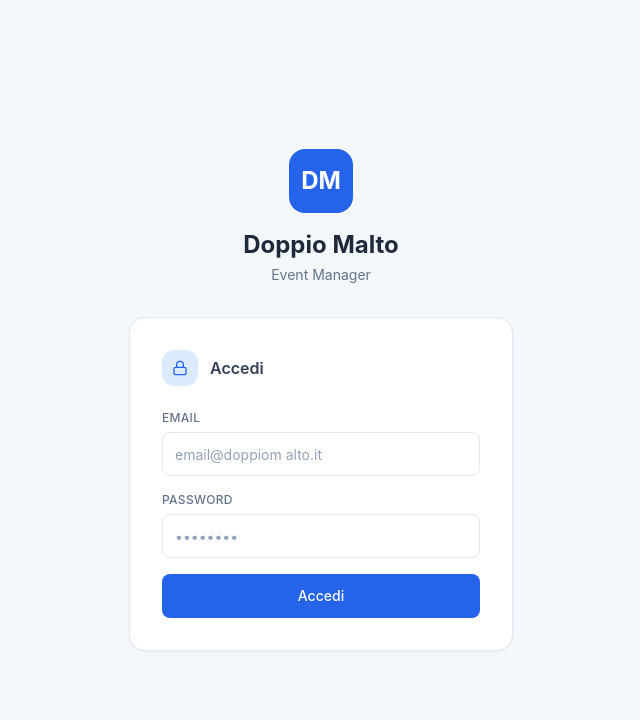
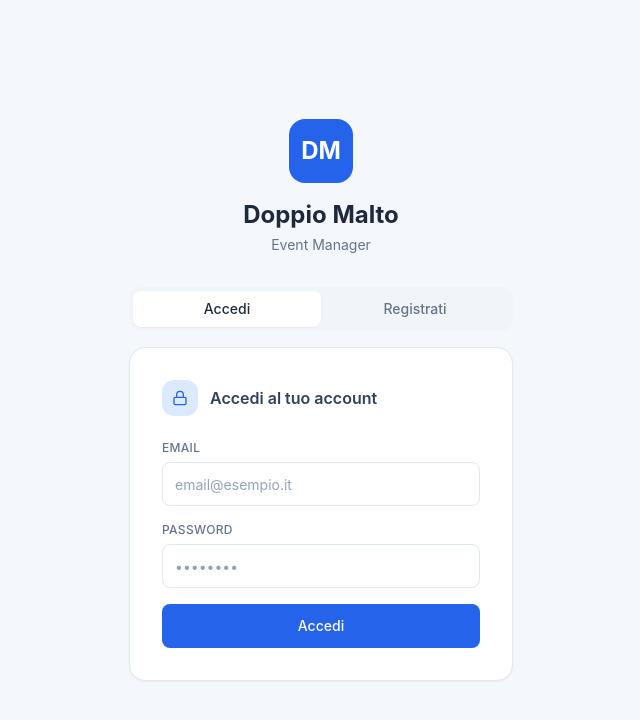
Before and after one commit to perekhrestruslanaa43659-lgtm/app_margini, a Next.js app: page /login in a window 1280 px wide. Shown: the top 720 px of the page, without its empty margins (319-959 px from the left). Built offline with nearby package versions, Linux system fonts and the light colour scheme.

Commit message:
Add registration tab to login page

```diff
--- a/src/app/login/page.tsx
+++ b/src/app/login/page.tsx
@@ -3,14 +3,27 @@
 import { useState } from 'react'
 import { useRouter } from 'next/navigation'
 import { createClient } from '@/lib/supabase/client'
-import { Loader2, Lock } from 'lucide-react'
+import { Loader2, Lock, UserPlus } from 'lucide-react'
+
+type Mode = 'login' | 'register'
 
 export default function LoginPage() {
   const router = useRouter()
+  const [mode, setMode] = useState<Mode>('login')
   const [email, setEmail] = useState('')
   const [password, setPassword] = useState('')
+  const [confirmPassword, setConfirmPassword] = useState('')
   const [loading, setLoading] = useState(false)
   const [error, setError] = useState('')
+  const [success, setSuccess] = useState('')
+
+  function switchMode(m: Mode) {
+    setMode(m)
+    setError('')
+    setSuccess('')
+    setPassword('')
+    setConfirmPassword('')
+  }
 
   async function handleLogin(e: React.FormEvent) {
     e.preventDefault()
@@ -30,6 +43,38 @@ export default function LoginPage() {
     router.refresh()
   }
 
+  async function handleRegister(e: React.FormEvent) {
+    e.preventDefault()
+    setError('')
+    setSuccess('')
+
+    if (password !== confirmPassword) {
+      setError('Le password non coincidono.')
+      return
+    }
+    if (password.length < 6) {
+      setError('La password deve essere di almeno 6 caratteri.')
+      return
+    }
+
+    setLoading(true)
+    const supabase = createClient()
+    const { error: authError } = await supabase.auth.signUp({ email, password })
+
+    if (authError) {
+      setError(authError.message)
+      setLoading(false)
+      return
+    }
+
+    setSuccess('Account creato. Controlla la tua email per confermare la registrazione, poi accedi.')
+    setLoading(false)
+    setPassword('')
+    setConfirmPassword('')
+  }
+
+  const isLogin = mode === 'login'
+
   return (
     <div className="min-h-screen bg-[#F4F7FB] flex items-center justify-center p-4">
       <div className="w-full max-w-sm">
@@ -43,16 +88,41 @@ export default function LoginPage() {
           <p className="text-sm text-slate-500 mt-1">Event Manager</p>
         </div>
 
-        {/* Form */}
+        {/* Tab switcher */}
+        <div className="flex bg-slate-100 rounded-xl p-1 mb-4">
+          <button
+            onClick={() => switchMode('login')}
+            className={`flex-1 py-2 text-sm font-medium rounded-lg transition-all ${
+              isLogin ? 'bg-white text-slate-800 shadow-sm' : 'text-slate-500 hover:text-slate-700'
+            }`}
+          >
+            Accedi
+          </button>
+          <button
+            onClick={() => switchMode('register')}
+            className={`flex-1 py-2 text-sm font-medium rounded-lg transition-all ${
+              !isLogin ? 'bg-white text-slate-800 shadow-sm' : 'text-slate-500 hover:text-slate-700'
+            }`}
+          >
+            Registrati
+          </button>
+        </div>
+
+        {/* Form card */}
         <div className="bg-white rounded-2xl border border-slate-200 shadow-sm p-8">
           <div className="flex items-center gap-3 mb-6">
-            <div className="w-9 h-9 bg-blue-100 rounded-xl flex items-center justify-center">
-              <Lock size={16} className="text-blue-600" />
+            <div className={`w-9 h-9 rounded-xl flex items-center justify-center ${isLogin ? 'bg-blue-100' : 'bg-emerald-100'}`}>
+              {isLogin
+                ? <Lock size={16} className="text-blue-600" />
+                : <UserPlus size={16} className="text-emerald-600" />
+              }
             </div>
-            <h2 className="font-semibold text-slate-700">Accedi</h2>
+            <h2 className="font-semibold text-slate-700">
+              {isLogin ? 'Accedi al tuo account' : 'Crea un account'}
+            </h2>
           </div>
 
-          <form onSubmit={handleLogin} className="space-y-4">
+          <form onSubmit={isLogin ? handleLogin : handleRegister} className="space-y-4">
             <div>
               <label className="block text-xs font-medium text-slate-500 uppercase tracking-wide mb-1.5">
                 Email
@@ -62,7 +132,7 @@ export default function LoginPage() {
                 required
                 autoComplete="email"
                 className="w-full h-11 px-3 rounded-lg border border-slate-200 text-sm text-slate-800 placeholder-slate-400 focus:outline-none focus:ring-2 focus:ring-blue-500/20 focus:border-blue-500 transition"
-                placeholder="email@doppiom alto.it"
+                placeholder="email@esempio.it"
                 value={email}
                 onChange={(e) => setEmail(e.target.value)}
               />
@@ -75,7 +145,7 @@ export default function LoginPage() {
               <input
                 type="password"
                 required
-                autoComplete="current-password"
+                autoComplete={isLogin ? 'current-password' : 'new-password'}
                 className="w-full h-11 px-3 rounded-lg border border-slate-200 text-sm text-slate-800 placeholder-slate-400 focus:outline-none focus:ring-2 focus:ring-blue-500/20 focus:border-blue-500 transition"
                 placeholder="••••••••"
                 value={password}
@@ -83,18 +153,48 @@ export default function LoginPage() {
               />
             </div>
 
+            {!isLogin && (
+              <div>
+                <label className="block text-xs font-medium text-slate-500 uppercase tracking-wide mb-1.5">
+                  Conferma password
+                </label>
+                <input
+                  type="password"
+                  required
+                  autoComplete="new-password"
+                  className="w-full h-11 px-3 rounded-lg border border-slate-200 text-sm text-slate-800 placeholder-slate-400 focus:outline-none focus:ring-2 focus:ring-blue-500/20 focus:border-blue-500 transition"
+                  placeholder="••••••••"
+                  value={confirmPassword}
+                  onChange={(e) => setConfirmPassword(e.target.value)}
+                />
+              </div>
+            )}
+
             {error && (
               <div className="text-xs text-red-600 bg-red-50 border border-red-200 rounded-lg px-3 py-2.5">
                 {error}
               </div>
             )}
 
+            {success && (
+              <div className="text-xs text-emerald-700 bg-emerald-50 border border-emerald-200 rounded-lg px-3 py-2.5">
+                {success}
+              </div>
+            )}
+
             <button
               type="submit"
               disabled={loading}
-              className="w-full h-11 bg-blue-600 hover:bg-blue-700 text-white text-sm font-medium rounded-lg flex items-center justify-center gap-2 transition disabled:opacity-60"
+              className={`w-full h-11 text-white text-sm font-medium rounded-lg flex items-center justify-center gap-2 transition disabled:opacity-60 ${
+                isLogin
+                  ? 'bg-blue-600 hover:bg-blue-700'
+                  : 'bg-emerald-600 hover:bg-emerald-700'
+              }`}
             >
-              {loading ? <><Loader2 size={15} className="animate-spin" /> Accesso...</> : 'Accedi'}
+              {loading
+                ? <><Loader2 size={15} className="animate-spin" /> {isLogin ? 'Accesso...' : 'Registrazione...'}</>
+                : isLogin ? 'Accedi' : 'Crea account'
+              }
             </button>
           </form>
         </div>
```
